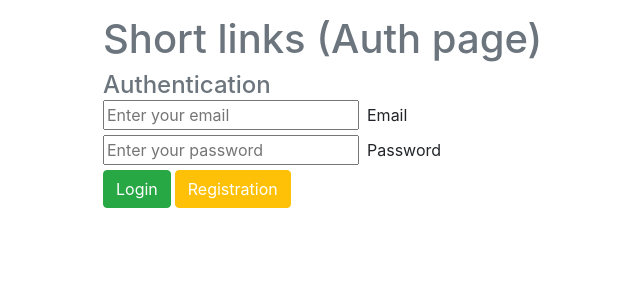
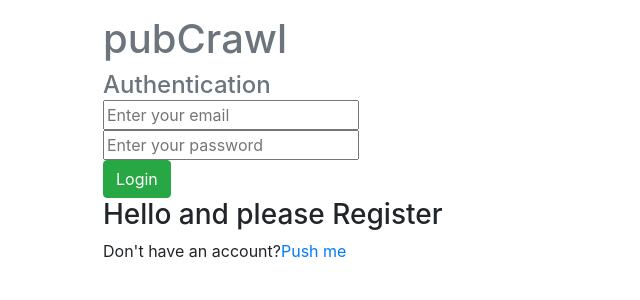
Before and after one commit to kleimenov/pubCrawl, a React (Create React App) app in the folder client/: page /detail/1 in a window 1280 px wide. Shown: the top 300 px of the page, without its empty margins (152-792 px from the left). Built offline with nearby package versions, Linux system fonts and the light colour scheme.

Commit message:
add couple components, it is a hendlers component like loader

```diff
--- a/client/src/components/Navbar.js
+++ b/client/src/components/Navbar.js
@@ -17,17 +17,22 @@ export const Navbar = () => {
       <div className="bg-primary">
         <div className="d-flex flex-row justify-content-between px-5 pt-2">
           <a className="text-white" href="/">
-            Cut links
+            pubCrawl
           </a>
           <ul className="d-flex flex-row align-items-center list-unstyled">
+          <li className="mx-2">
+              <NavLink className="text-white" to="/search">
+                Search
+              </NavLink>
+            </li>
             <li className="mx-2">
               <NavLink className="text-white" to="/create">
                 Create
               </NavLink>
             </li>
             <li className="mx-2">
-              <NavLink className="text-white" to="/links">
-                Links
+              <NavLink className="text-white" to="/barslist">
+                Bars list
               </NavLink>
             </li>
             <li className="mx-2">
--- a/client/src/pages/AuthPage.js
+++ b/client/src/pages/AuthPage.js
@@ -21,7 +21,7 @@ export const AuthPage = () => {
   const registrationHandler = async () => {
     try {
       const data = await request("/api/auth/register", "POST", { ...form });
-      console.log(data)
+      //console.log(data)
     } catch (e) {}
   };
 
@@ -29,7 +29,7 @@ export const AuthPage = () => {
     try {
       const data = await request("/api/auth/login", "POST", { ...form });
       auth.login(data.token, data.userId);
-      console.log(data)
+      //console.log(data)
     } catch (e) {}
   };
 
--- a/client/src/pages/AuthPageII.js
+++ b/client/src/pages/AuthPageII.js
@@ -1,10 +1,12 @@
 import React, { useState, useEffect, useContext } from "react";
+import { BrowserRouter as Router, Route, Switch, useHistory } from "react-router-dom";
 import { AuthContext } from "../context/AuthContext";
 import { useHttp } from "../hooks/http.hook";
+import { RegisterPage } from "./RegisterPage";
 
-export const AuthPage = () => {
+export const AuthPageII = () => {
   const auth = useContext(AuthContext);
-
+  const history = useHistory();
   const { loading, error, request } = useHttp();
 
   const [form, setForm] = useState({
@@ -21,7 +23,7 @@ export const AuthPage = () => {
   const registrationHandler = async () => {
     try {
       const data = await request("/api/auth/register", "POST", { ...form });
-      console.log(data)
+      console.log(data);
     } catch (e) {}
   };
 
@@ -29,14 +31,19 @@ export const AuthPage = () => {
     try {
       const data = await request("/api/auth/login", "POST", { ...form });
       auth.login(data.token, data.userId);
-      console.log(data)
+      console.log(data);
     } catch (e) {}
+  };
+
+  const aHandler = (event) => {
+    event.preventDefault();
+    history.push("/registration");
   };
 
   return (
     <div>
       <div>
-        <h1 className="text-secondary">Short links (Auth page)</h1>
+        <h1 className="text-secondary">pubCrawl</h1>
         <div className="flex column">
           <span className="h4 text-secondary">Authentication</span>
           <div>
@@ -48,9 +55,6 @@ export const AuthPage = () => {
               value={form.email}
               onChange={changeHandler}
             />
-            <label className="ml-2" htmlFor="email">
-              Email
-            </label>
           </div>
           <div>
             <input
@@ -61,9 +65,6 @@ export const AuthPage = () => {
               value={form.password}
               onChange={changeHandler}
             />
-            <label className="ml-2" htmlFor="first_name">
-              Password
-            </label>
           </div>
         </div>
         <div>
@@ -74,15 +75,17 @@ export const AuthPage = () => {
           >
             Login
           </button>
-          <button
-            className="btn btn-warning text-white ml-1"
-            onClick={registrationHandler}
-            disabled={loading}
-          >
-            Registration
-          </button>
+          <RegisterPage />
         </div>
       </div>
     </div>
   );
 };
+
+/*
+<Switch>
+              <Link className="ml-1" to="/registration">
+                Sign Up{" "}
+              </Link>
+            </Switch>
+            */
--- /dev/null
+++ b/client/src/pages/RegisterPage.js
@@ -0,0 +1,14 @@
+import React from "react";
+import {Link} from 'react-router-dom'
+
+export const RegisterPage = () => {
+  return (
+    <div>
+      <h3>Hello and please Register</h3>
+      <div>
+        Don't have an account?
+        <Link to="/reigster">Push me</Link>
+      </div>
+    </div>
+  );
+};
--- a/client/src/routes.js
+++ b/client/src/routes.js
@@ -1,9 +1,12 @@
 import React from "react";
 import { Switch, Route, Redirect } from "react-router-dom";
 import { AuthPage } from "./pages/AuthPage";
+import { AuthPageII } from "./pages/AuthPageII";
 import { SearchPage } from "./pages/SearchPage";
 import { CreatePage } from "./pages/CreatePage";
 import { BarDetailPage } from "./pages/BarDetailPage";
+import { BarsPage } from "./pages/BarsPage";
+import {RegisterPage} from './pages/RegisterPage'
 
 export const useRoutes = (isAuthenticated) => {
   if (isAuthenticated) {
@@ -11,6 +14,9 @@ export const useRoutes = (isAuthenticated) => {
       <Switch>
         <Route path="/search" exact>
           <SearchPage />
+        </Route>
+        <Route path="/barslist" exact>
+          <BarsPage />
         </Route>
         <Route path="/create" exact>
           <CreatePage />
@@ -24,10 +30,9 @@ export const useRoutes = (isAuthenticated) => {
   }
   return (
     <Switch>
-      <Route to="/">
-        <AuthPage />
+      <Route to="/" exact>
+        <AuthPageII />
       </Route>
-      <Redirect to="/" />
     </Switch>
   );
 };
```
